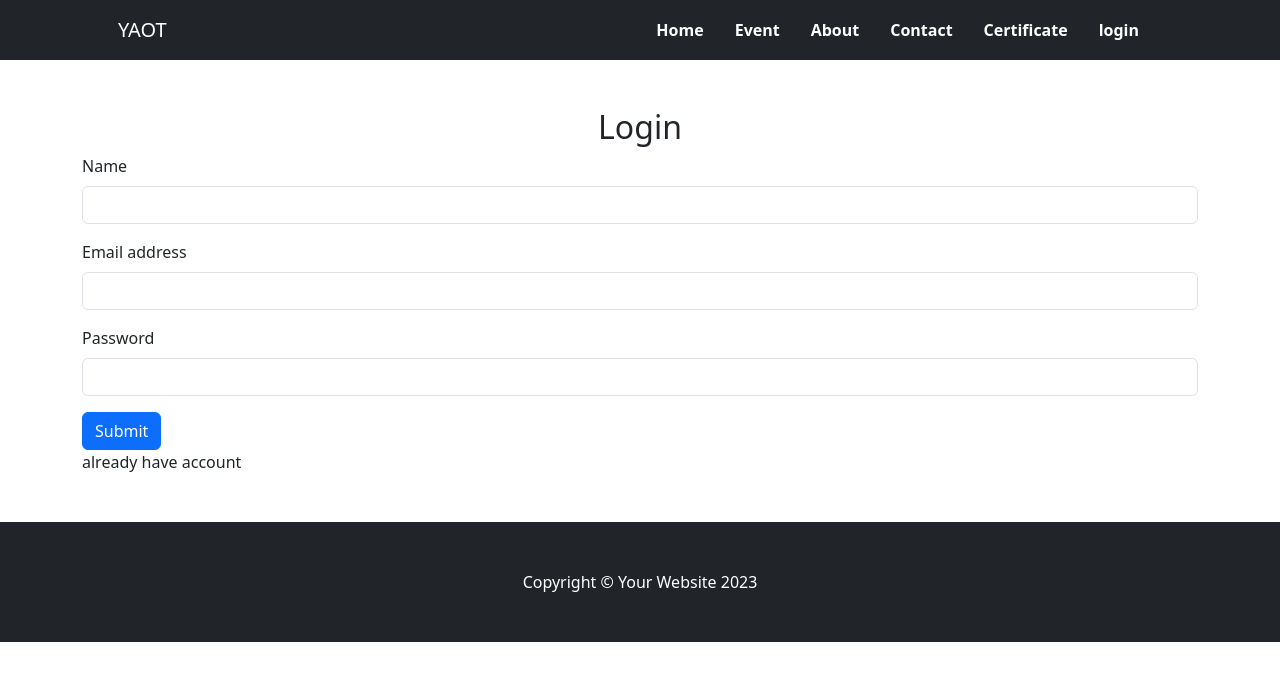
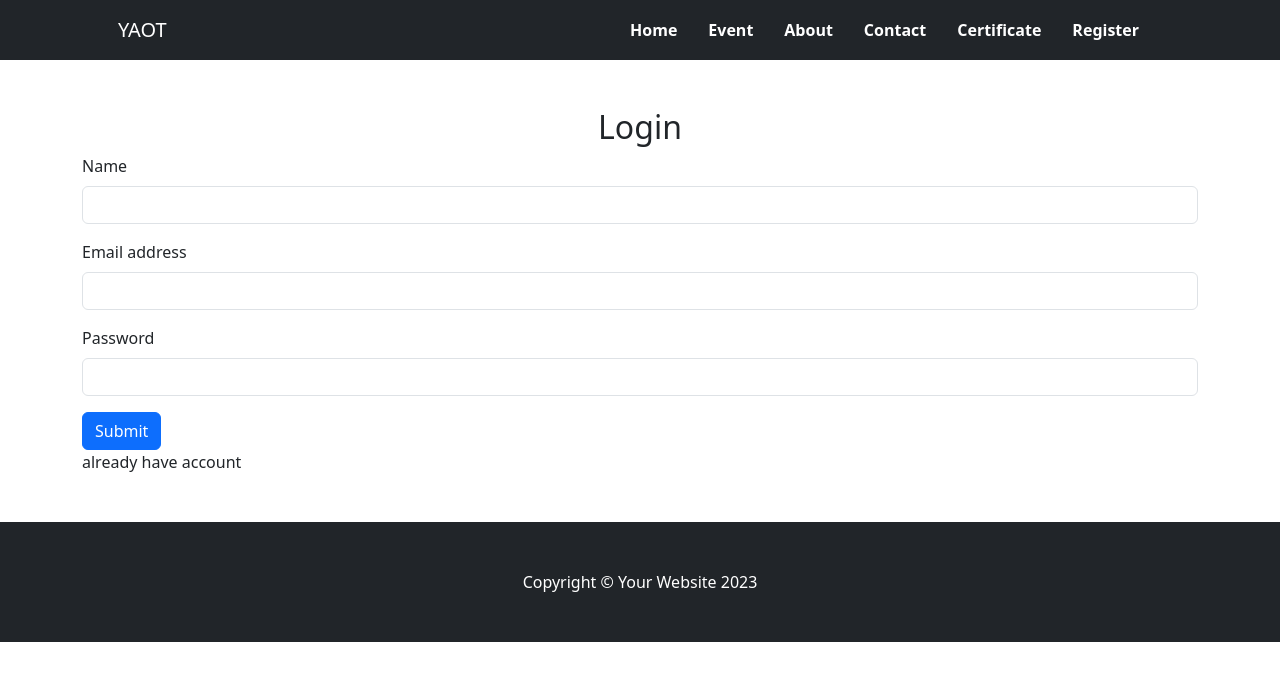
Before and after one commit to im-bipo/YAOT-Frontend, a React (Vite) app: page /login in a window 1280 px wide. Shown: the top 680 px of the page. Built offline with nearby package versions, Linux system fonts and the light colour scheme.

Commit message:
user login/logout with context and local storage

```diff
--- a/context/userDetails.jsx
+++ b/context/userDetails.jsx
@@ -1,12 +1,21 @@
-import { createContext, useState } from "react";
+import { createContext, useState, useEffect } from "react";
 
 export const UserContext = createContext(null);
 
-export const UserProvider = (props) =>{
-    const [user,setUser] = useState('bipin')
-    return(
-        <UserContext.Provider value={{user,setUser}}>
-            {props.children}
-        </UserContext.Provider>
-    )
-}
+export const UserProvider = (props) => {
+  const [user, setUser] = useState(
+    JSON.parse(localStorage.getItem("yaot-user-details")) || { login: false }
+  );
+
+  useEffect(() => {
+    console.log(user);
+    localStorage.setItem("yaot-user-details", JSON.stringify(user));
+    console.log("local data updated");
+  }, [user]);
+
+  return (
+    <UserContext.Provider value={{ user, setUser }}>
+      {props.children}
+    </UserContext.Provider>
+  );
+};
--- a/src/Pages/Home/Home.jsx
+++ b/src/Pages/Home/Home.jsx
@@ -1,10 +1,9 @@
 // Home.jsx
-import React, {useContext} from "react";
+import React from "react";
 import { Link } from "react-router-dom";
 import { useSearchParams } from "react-router-dom";
 import "./Home.scss";
 import ClosableAlert from "../../components/UI/ClosableAlert";
-import { UserContext } from "../../../context/userDetails";
 
 
 
@@ -12,9 +11,6 @@ const Home = () => {
   const [data] = useSearchParams();
   const isFromAuth = data.get("authActivity") === "true" || false;
   const authMsg = data.get("authMsg");
-
-    const user = useContext(UserContext)
-    console.log(user);
 
   return (
     <>
--- a/src/Pages/Login/Login.jsx
+++ b/src/Pages/Login/Login.jsx
@@ -1,9 +1,10 @@
-import React, { useState } from "react";
+import React, { useState,useContext } from "react";
 import axios from "axios";
 import { Link } from "react-router-dom";
+import { UserContext } from "../../../context/userDetails";
 const Login = () => {
 
-    // console.log(user);
+const {setUser} = useContext(UserContext)
 
   const [form, setForm] = useState({
     name: "",
@@ -24,14 +25,14 @@ const Login = () => {
     await axios
       .post("/api/user/login", form)
       .then((res) => {
+        console.log(res.data);
         setError('')
-        console.log(res.data);
-
-        window.location.replace('/')
+        setUser({...res.data.user, login : true})
+        window.location.replace(`/?authActivity=true&authMsg=${res.data.msg}`)
       })
       .catch((err) => {
-        console.log('error',err?.response?.data);
-        setError(err?.response?.data.msg)
+        console.log('error',err.response.data);
+        setError(err.response.data.msg)
       });
   };
 
--- a/src/Pages/SignUp/SignUp.jsx
+++ b/src/Pages/SignUp/SignUp.jsx
@@ -1,7 +1,11 @@
-import React, { useState } from "react";
+import React, { useState,useContext } from "react";
 import axios from "axios";
 import { Link } from "react-router-dom";
+import { UserContext } from "../../../context/userDetails";
+
 const SignUp = () => {
+const {setUser} = useContext(UserContext)
+
   const [form, setForm] = useState({
     email: "",
     password: "",
@@ -20,7 +24,11 @@ const SignUp = () => {
     await axios
       .post("/api/user/signup", form)
       .then((res) => {
-        console.log(res?.response);
+        setError('')
+        console.log(res.data);
+        setUser({...res.data.user, login : true})
+        window.location.replace('/?authActivity=true&authMsg=User SignUp Successfully')
+
       })
       .catch((err) => {
         console.log(err?.response.data);
--- a/src/components/NavBar/NavBar.jsx
+++ b/src/components/NavBar/NavBar.jsx
@@ -1,21 +1,95 @@
-import React from "react";
+import React, { useContext } from "react";
 import { NavLink, Link } from "react-router-dom";
 import "./Navbar.scss";
+import { UserContext } from "../../../context/userDetails";
 
 const Navbar = () => {
+  const userDetails = useContext(UserContext);
+
+  const logOutUser = () => {
+    console.log("log out");
+    document.cookie = "uid=; expires=Thu, 01 Jan 1970 00:00:00 UTC; path=/;";
+    userDetails.setUser({ login: false });
+    window.location.replace('/login')
+  };
+  //   console.log(userDetails.user);
   return (
     <nav className="navbar navbar-expand-lg navbar-dark bg-dark">
       <div className="container px-5">
-                <Link className="navbar-brand" to="/">YAOT</Link>
-                <button className="navbar-toggler" type="button" data-bs-toggle="collapse" data-bs-target="#navbarSupportedContent" aria-controls="navbarSupportedContent" aria-expanded="false" aria-label="Toggle navigation"><span className="navbar-toggler-icon"></span></button>
+        <Link className="navbar-brand" to="/">
+          YAOT
+        </Link>
+        <button
+          className="navbar-toggler"
+          type="button"
+          data-bs-toggle="collapse"
+          data-bs-target="#navbarSupportedContent"
+          aria-controls="navbarSupportedContent"
+          aria-expanded="false"
+          aria-label="Toggle navigation"
+        >
+          <span className="navbar-toggler-icon"></span>
+        </button>
         <div className="collapse navbar-collapse" id="navbarSupportedContent">
           <ul className="navbar-nav ms-auto mb-2 mb-lg-0">
-                        <li className="nav-item"><NavLink className="nav-link" aria-current="page" to="/">Home</NavLink></li>
-                        <li className="nav-item"><NavLink className="nav-link" to="/event">Event</NavLink></li>
-                        <li className="nav-item"><NavLink className="nav-link" to="/about">About</NavLink></li>
-                        <li className="nav-item"><NavLink className="nav-link" to="/contact">Contact</NavLink></li>
-                        <li className="nav-item"><NavLink className="nav-link" to="/certificate">Certificate</NavLink></li>
-                        <li className="nav-item"><NavLink className="nav-link" to="/login">login</NavLink></li>
+            <li className="nav-item">
+              <NavLink className="nav-link" aria-current="page" to="/">
+                Home
+              </NavLink>
+            </li>
+            <li className="nav-item">
+              <NavLink className="nav-link" to="/event">
+                Event
+              </NavLink>
+            </li>
+            <li className="nav-item">
+              <NavLink className="nav-link" to="/about">
+                About
+              </NavLink>
+            </li>
+            <li className="nav-item">
+              <NavLink className="nav-link" to="/contact">
+                Contact
+              </NavLink>
+            </li>
+            <li className="nav-item">
+              <NavLink className="nav-link" to="/certificate">
+                Certificate
+              </NavLink>
+            </li>
+            {!userDetails.user.login && (
+              <li className="nav-item">
+                <NavLink className="nav-link" to="/login">
+                  Register
+                </NavLink>
+              </li>
+            )}
+            {userDetails.user.login && (
+              <li className="nav-item dropdown">
+                <a
+                  className="nav-link dropdown-toggle"
+                  href="#"
+                  role="button"
+                  data-bs-toggle="dropdown"
+                  aria-expanded="false"
+                >
+                  Profile
+                </a>
+                <ul className="dropdown-menu">
+                  <li className="dropdown-item">{userDetails.user.userName}</li>
+                  <li className="dropdown-item" onClick={logOutUser}>
+                    Log Out
+                  </li>
+                </ul>
+              </li>
+            )}
+            {userDetails.user.userRole === "Admin" && (
+              <li className="nav-item">
+                <NavLink className="nav-link" to="/admin">
+                  Admin
+                </NavLink>
+              </li>
+            )}
           </ul>
         </div>
       </div>
```
Lines whose indentation alone changed are shown as unchanged.
